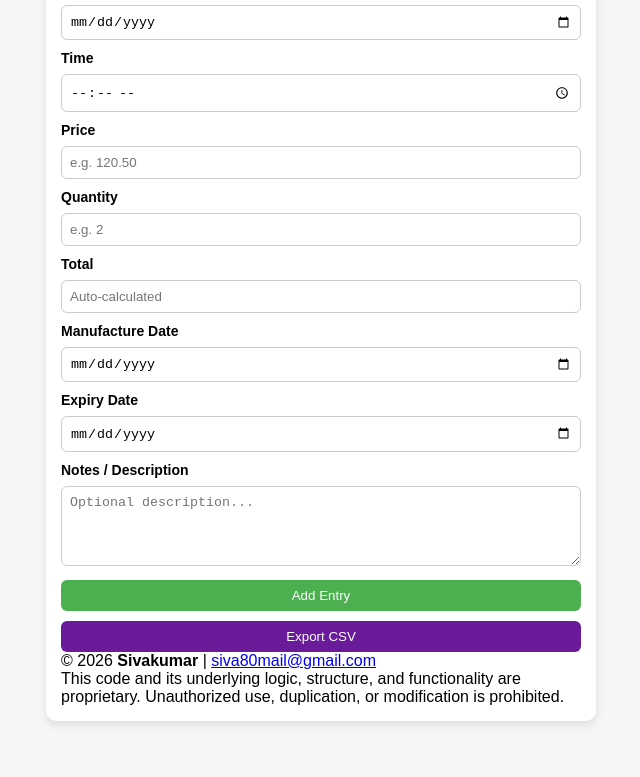
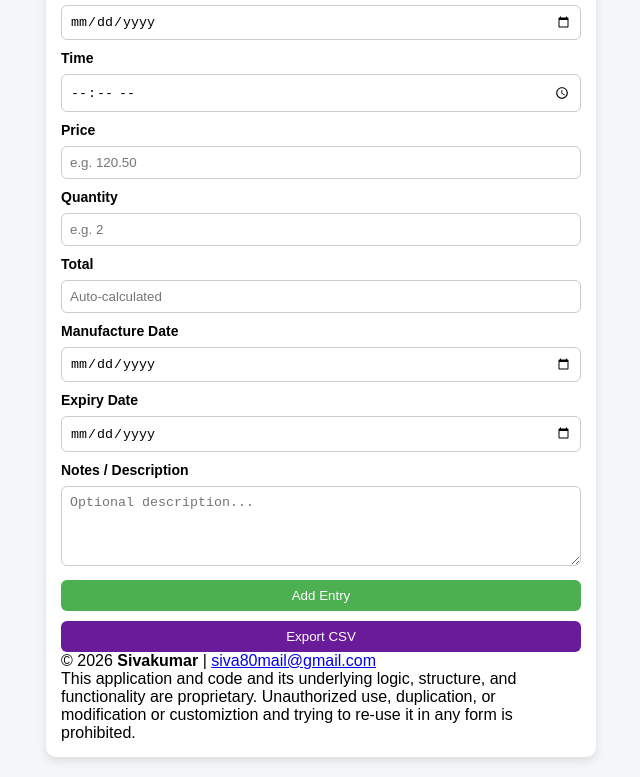
Before and after one commit to dummigui9-siva/notes, a plain HTML site: page index.html in a window 1280 px wide. Shown: the part 122-899 px from the top of the page, without its empty margins (319-959 px from the left). Before the commit the page ends 863 px from the top, so only its background shows below. Drawn offline with Linux system fonts and the light colour scheme.

Commit message:
Update index.html

```diff
--- a/index.html
+++ b/index.html
@@ -130,7 +130,7 @@ button {
     <div class="footer">
         © 2026 <strong>Sivakumar</strong> |
         <a href="mailto:siva80mail@gmail.com">siva80mail@gmail.com</a><br>
-        This code and its underlying logic, structure, and functionality are proprietary. Unauthorized use, duplication, or modification is prohibited.
+        This application and code and its underlying logic, structure, and functionality are proprietary. Unauthorized use, duplication, or modification or customiztion and trying to re-use it in any form is prohibited.
     </div>
 
     </div>
```
